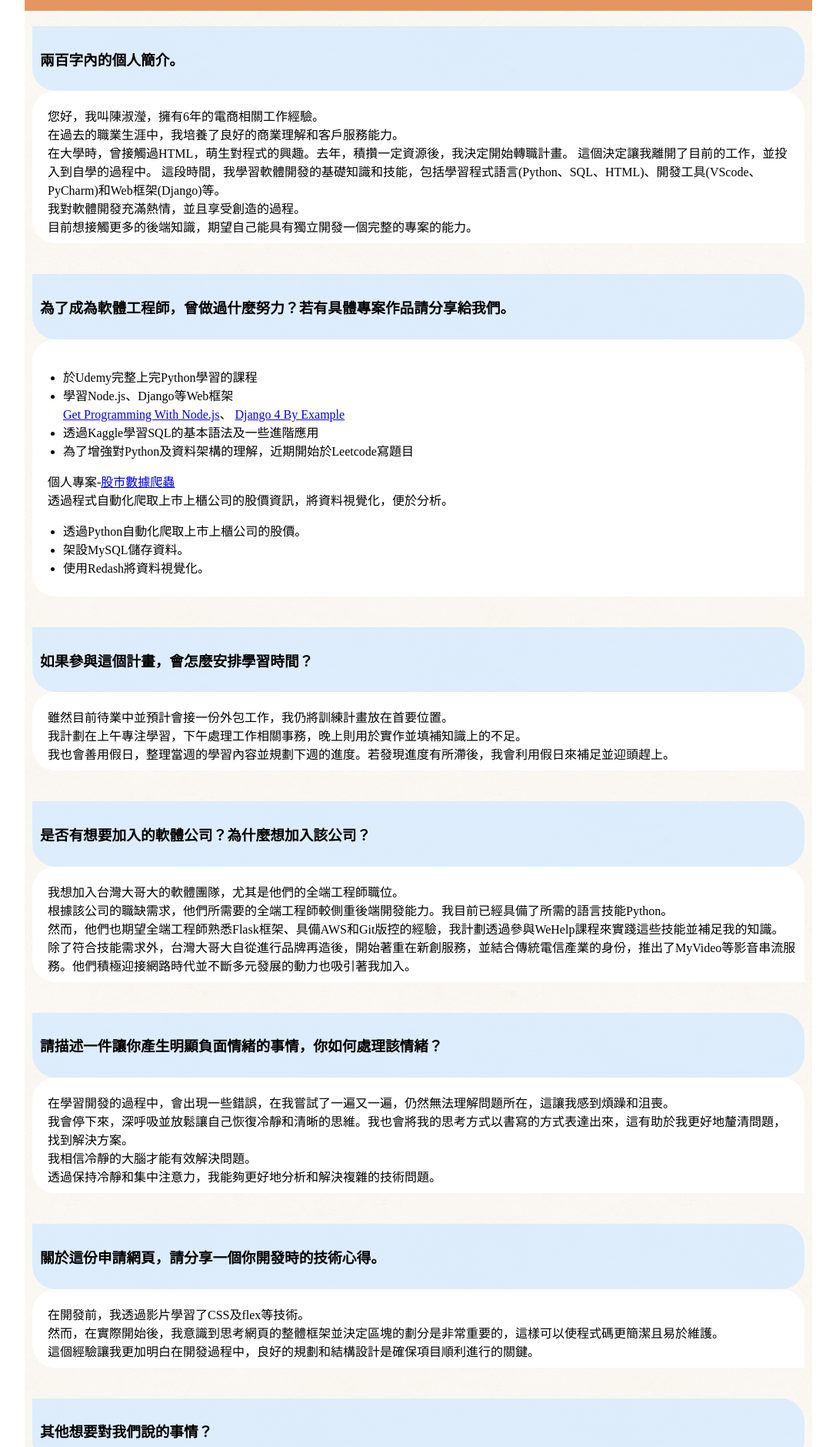
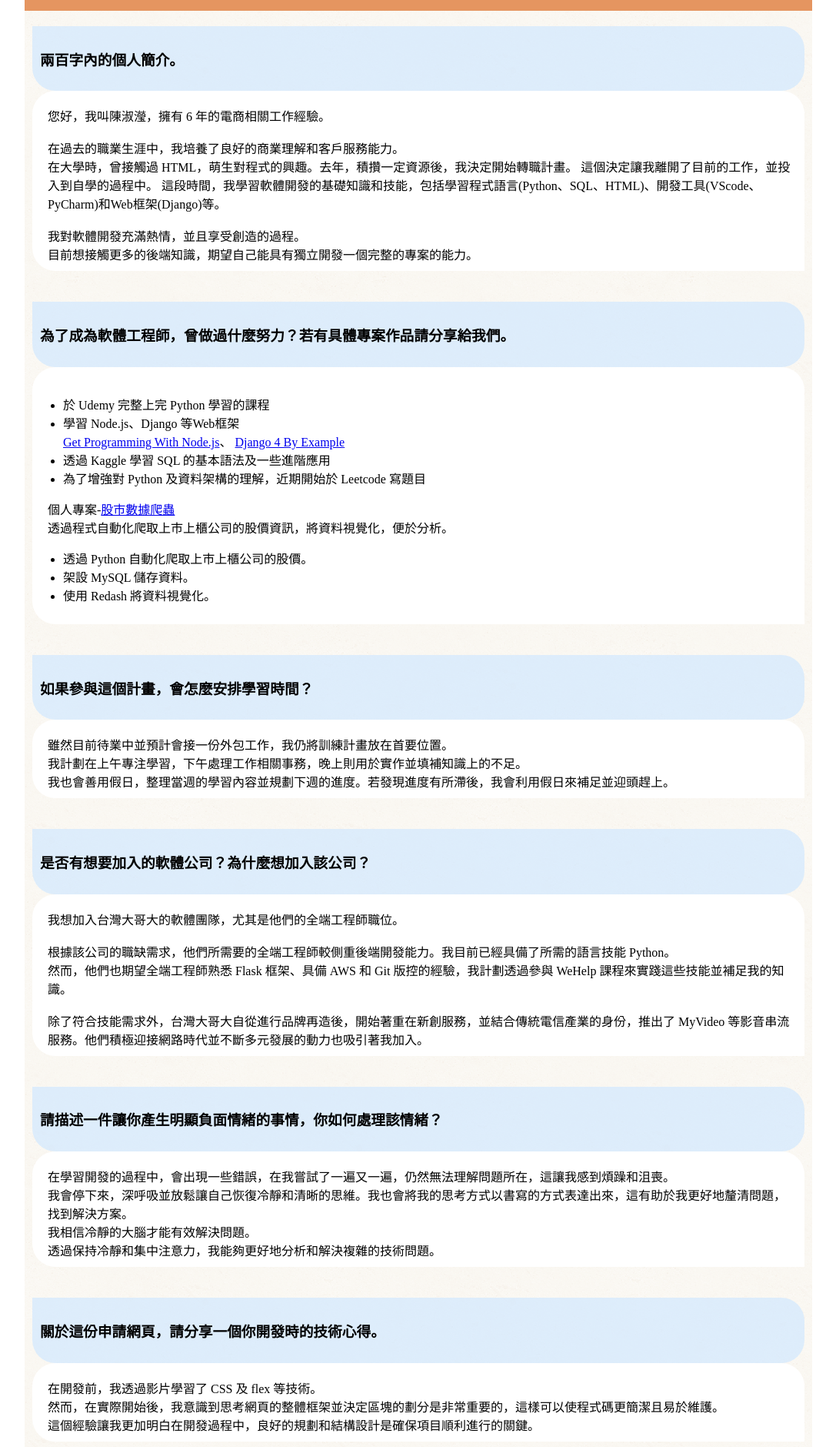
Before and after one commit to CSY-Betty/CSY-Betty.github.io, a plain HTML site: page index.html in a window 1280 px wide. Shown: the part 66-1946 px from the top of the page at 77% size, without its empty margins (96-1183 px from the left). Drawn offline with Linux system fonts and the light colour scheme.

Commit message:
fix: format

```diff
--- a/index.html
+++ b/index.html
@@ -18,14 +18,14 @@
                         <h3>兩百字內的個人簡介。</h3>
                     </div>
                     <div class="content">
-                        <span>您好，我叫陳淑瀅，擁有6年的電商相關工作經驗。<br/>
+                        <div>您好，我叫陳淑瀅，擁有 6 年的電商相關工作經驗。<br/><br/>
                             在過去的職業生涯中，我培養了良好的商業理解和客戶服務能力。<br/>
-                            在大學時，曾接觸過HTML，萌生對程式的興趣。去年，積攢一定資源後，我決定開始轉職計畫。
+                            在大學時，曾接觸過 HTML，萌生對程式的興趣。去年，積攢一定資源後，我決定開始轉職計畫。
                             這個決定讓我離開了目前的工作，並投入到自學的過程中。
-                            這段時間，我學習軟體開發的基礎知識和技能，包括學習程式語言(Python、SQL、HTML)、開發工具(VScode、PyCharm)和Web框架(Django)等。<br/>
+                            這段時間，我學習軟體開發的基礎知識和技能，包括學習程式語言(Python、SQL、HTML)、開發工具(VScode、PyCharm)和Web框架(Django)等。<br/><br/>
                             我對軟體開發充滿熱情，並且享受創造的過程。<br/>
                             目前想接觸更多的後端知識，期望自己能具有獨立開發一個完整的專案的能力。
-                        </span>
+                        </div>
                     </div>
                 </div>
 
@@ -35,19 +35,19 @@
                     </div>
                     <div class="content">
                         <ul>
-                            <li>於Udemy完整上完Python學習的課程</li>
-                            <li>學習Node.js、Django等Web框架</li>
+                            <li>於 Udemy 完整上完 Python 學習的課程</li>
+                            <li>學習 Node.js、Django 等Web框架</li>
                             <span><a href="https://github.com/JonathanWexler/get-programming-with-nodejs">Get Programming With Node.js</a>、
                                 <a href="https://github.com/PacktPublishing/Django-4-by-example">Django 4 By Example</a></span>
-                            <li>透過Kaggle學習SQL的基本語法及一些進階應用</li>
-                            <li>為了增強對Python及資料架構的理解，近期開始於Leetcode寫題目</li>
+                            <li>透過 Kaggle 學習 SQL 的基本語法及一些進階應用</li>
+                            <li>為了增強對 Python 及資料架構的理解，近期開始於 Leetcode 寫題目</li>
                         </ul>
                         <span>個人專案-<a href="https://github.com/CSY-Betty/fintech-learn">股市數據爬蟲</a> </span><br/>
                         <span>透過程式自動化爬取上市上櫃公司的股價資訊，將資料視覺化，便於分析。</span>
                         <ul>
-                            <li>透過Python自動化爬取上市上櫃公司的股價。</li>
-                            <li>架設MySQL儲存資料。</li>
-                            <li>使用Redash將資料視覺化。</li>
+                            <li>透過 Python 自動化爬取上市上櫃公司的股價。</li>
+                            <li>架設 MySQL 儲存資料。</li>
+                            <li>使用 Redash 將資料視覺化。</li>
                         </ul>
                     </div>
                 </div>
@@ -66,10 +66,10 @@
                         <h3>是否有想要加入的軟體公司？為什麼想加入該公司？</h3>
                     </div>
                     <div class="content">
-                        <span>我想加入台灣大哥大的軟體團隊，尤其是他們的全端工程師職位。<br/>
-                            根據該公司的職缺需求，他們所需要的全端工程師較側重後端開發能力。我目前已經具備了所需的語言技能Python。<br/>
-                            然而，他們也期望全端工程師熟悉Flask框架、具備AWS和Git版控的經驗，我計劃透過參與WeHelp課程來實踐這些技能並補足我的知識。<br/>
-                            除了符合技能需求外，台灣大哥大自從進行品牌再造後，開始著重在新創服務，並結合傳統電信產業的身份，推出了MyVideo等影音串流服務。他們積極迎接網路時代並不斷多元發展的動力也吸引著我加入。</span>
+                        <div>我想加入台灣大哥大的軟體團隊，尤其是他們的全端工程師職位。<br/><br/>
+                            根據該公司的職缺需求，他們所需要的全端工程師較側重後端開發能力。我目前已經具備了所需的語言技能 Python。<br/>
+                            然而，他們也期望全端工程師熟悉 Flask 框架、具備 AWS 和 Git 版控的經驗，我計劃透過參與 WeHelp 課程來實踐這些技能並補足我的知識。<br/><br/>
+                            除了符合技能需求外，台灣大哥大自從進行品牌再造後，開始著重在新創服務，並結合傳統電信產業的身份，推出了 MyVideo 等影音串流服務。他們積極迎接網路時代並不斷多元發展的動力也吸引著我加入。</div>
                     </div>
                 </div>
 
@@ -78,10 +78,10 @@
                         <h3>請描述一件讓你產生明顯負面情緒的事情，你如何處理該情緒？</h3>
                     </div>
                     <div class="content">
-                        <span>在學習開發的過程中，會出現一些錯誤，在我嘗試了一遍又一遍，仍然無法理解問題所在，這讓我感到煩躁和沮喪。<br/>
+                        <div>在學習開發的過程中，會出現一些錯誤，在我嘗試了一遍又一遍，仍然無法理解問題所在，這讓我感到煩躁和沮喪。<br/>
                             我會停下來，深呼吸並放鬆讓自己恢復冷靜和清晰的思維。我也會將我的思考方式以書寫的方式表達出來，這有助於我更好地釐清問題，找到解決方案。<br/>
                             我相信冷靜的大腦才能有效解決問題。<br/>
-                            透過保持冷靜和集中注意力，我能夠更好地分析和解決複雜的技術問題。</span>
+                            透過保持冷靜和集中注意力，我能夠更好地分析和解決複雜的技術問題。</div>
                     </div>
                 </div>
 
@@ -90,9 +90,9 @@
                             <h3>關於這份申請網頁，請分享一個你開發時的技術心得。</h3>
                         </div>
                         <div class="content">
-                            <span>在開發前，我透過影片學習了CSS及flex等技術。<br/>
+                            <div>在開發前，我透過影片學習了 CSS 及 flex 等技術。<br/>
                                 然而，在實際開始後，我意識到思考網頁的整體框架並決定區塊的劃分是非常重要的，這樣可以使程式碼更簡潔且易於維護。<br/>
-                                這個經驗讓我更加明白在開發過程中，良好的規劃和結構設計是確保項目順利進行的關鍵。</span>
+                                這個經驗讓我更加明白在開發過程中，良好的規劃和結構設計是確保項目順利進行的關鍵。</div>
                         </div>
                 </div>
                  <div class="container">
@@ -100,13 +100,13 @@
                             <h3>其他想要對我們說的事情？</h3>
                         </div>
                         <div class="content">
-                            <span>非常感謝讓我有這個機會參與申請！<br/>
+                            <div>非常感謝讓我有這個機會參與申請！<br/>
                                 這份申請代表著我對於未來的職業發展和追求更高成就的渴望。<br/>
                                 我希望能夠成為訓練計畫中的ㄧ員，與其他成員一同邁向成功的職業轉型之路。<br/>
                                 若有任何問題，也請不吝與我聯絡，以下為我的聯繫方式：<br/>
                                 聯絡電話：0937-402-429<br/>
-                                E-Mail：sychenbetty@gmail.com<br/>
-                                祝您順心！</span>
+                                E-mail：sychenbetty@gmail.com<br/>
+                                祝您順心！</div>
                         </div>
                 </div>
         </div>
```
